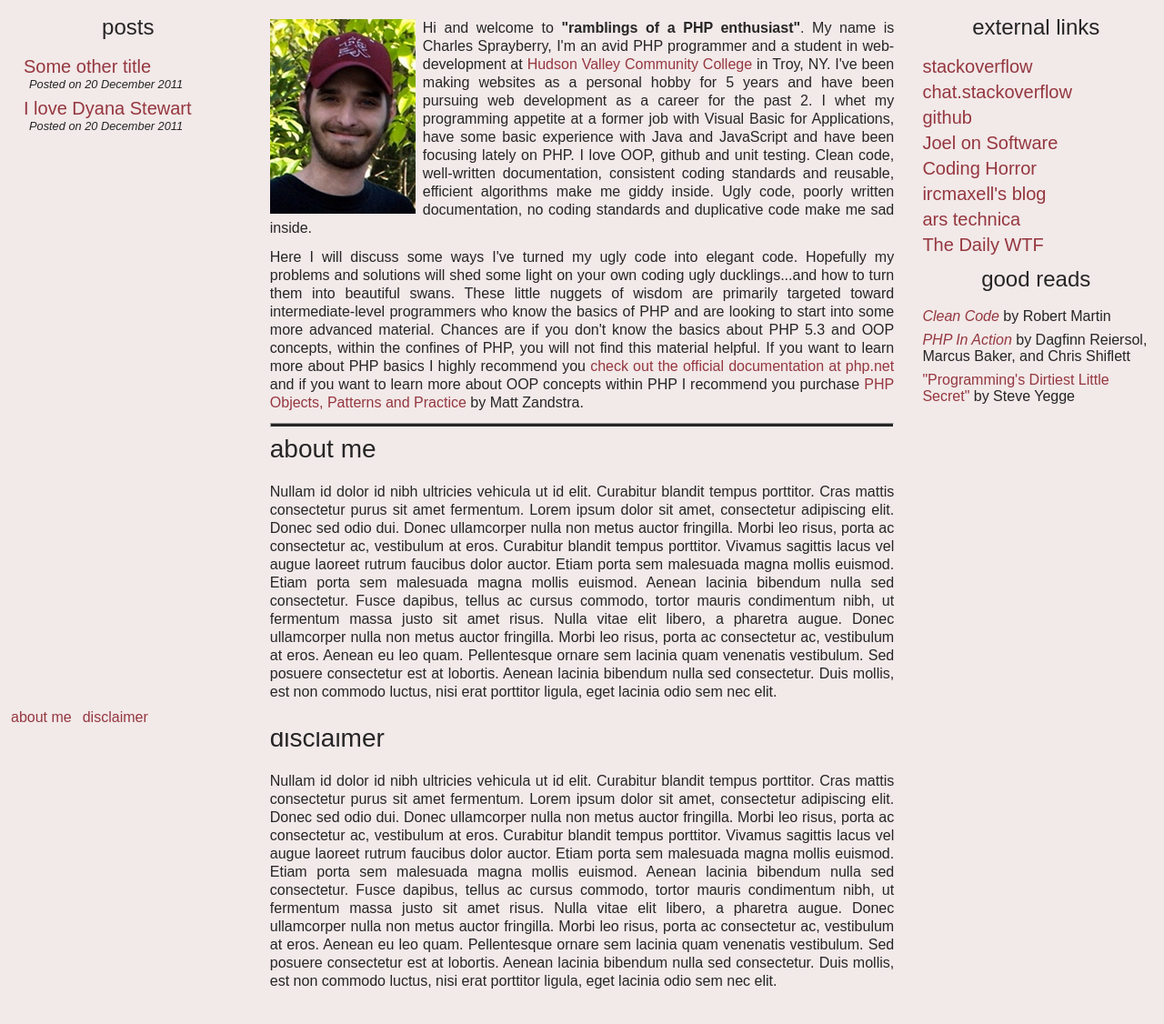
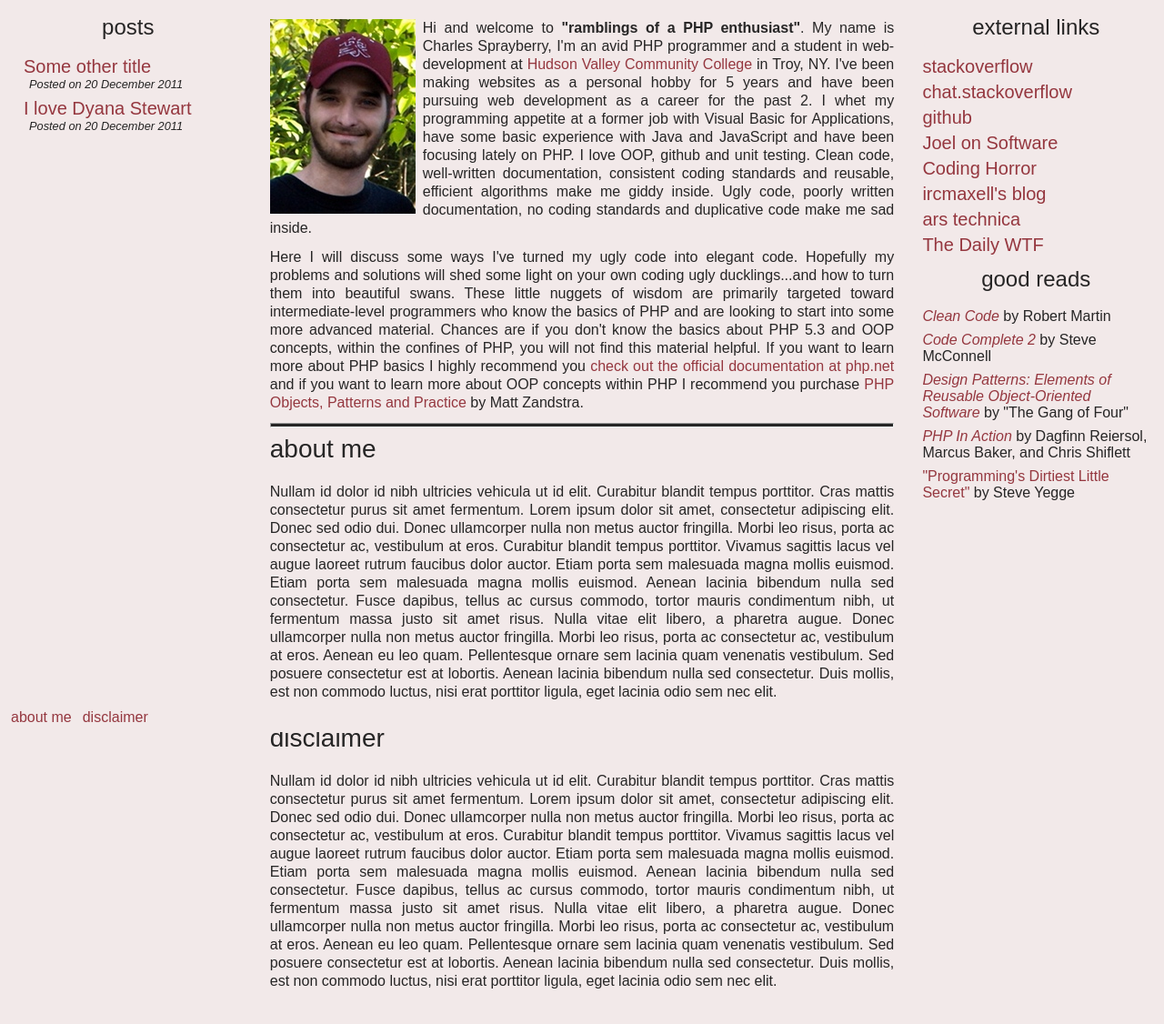
Before and after one commit to cspray/archived-blog, a Jekyll site: the page built from index.html, in a window 1280 px wide, cut to the strip 95-1241 px from the top of the page. Shown: the top 1126 px of the strip at 91% size. Built offline with Jekyll 4.4.1, drawn with Linux system fonts in a browser that asks for light colours.

Commit message:
UPD adding code complete and gang of four book

```diff
--- a/_includes/good-reads.html
+++ b/_includes/good-reads.html
@@ -3,6 +3,12 @@
 	<ul class="navigation-menu vertical-list">
 		<li>
 			<a href="http://www.amazon.com/Clean-Code-Handbook-Software-Craftsmanship/dp/0132350882"><em>Clean Code</em></a> by Robert Martin
+		</li>
+		<li>
+			<a href="http://www.amazon.com/Code-Complete-Practical-Handbook-Construction/dp/0735619670"><em>Code Complete 2</em></a> by Steve McConnell
+		</li>
+		<li>
+			<a href="http://www.amazon.com/Design-Patterns-Elements-Reusable-Object-Oriented/dp/0201633612"><em>Design Patterns: Elements of Reusable Object-Oriented Software</em></a> by "The Gang of Four"
 		</li>
 		<li>
 			<a href="http://www.amazon.com/PHP-Action-Objects-Design-Agility/dp/1932394753"><em>PHP In Action</em></a> by Dagfinn Reiersol, Marcus Baker, and Chris Shiflett
```
